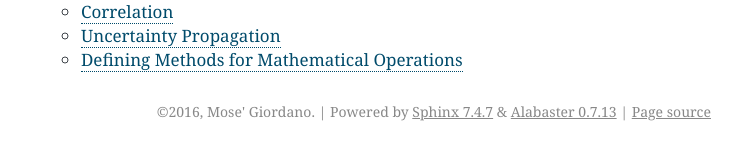
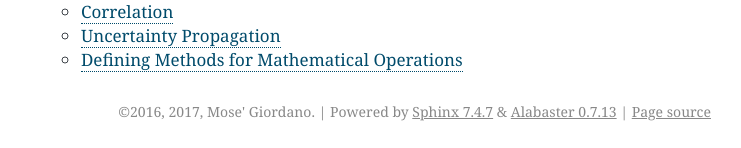
Before and after one commit to JuliaPhysics/Measurements.jl, a Sphinx documentation site: the page built from docs/index.rst, in a window 1280 px wide. Shown: the part 2141-2289 px from the top of the page, without its empty margins (399-1140 px from the left). Built offline with Sphinx 7.4.7, drawn with Linux system fonts in a browser that asks for light colours.

Commit message:
Update copyright years

```diff
--- a/docs/conf.py
+++ b/docs/conf.py
@@ -50,7 +50,7 @@ master_doc = 'index'
 # General information about the project.
 project = 'Measurements.jl'
 author = 'Mose\' Giordano'
-copyright = '2016, ' + author
+copyright = '2016, 2017, ' + author
 
 # The version info for the project you're documenting, acts as replacement for
 # |version| and |release|, also used in various other places throughout the
```
Also changed, not shown: 5 other files.
